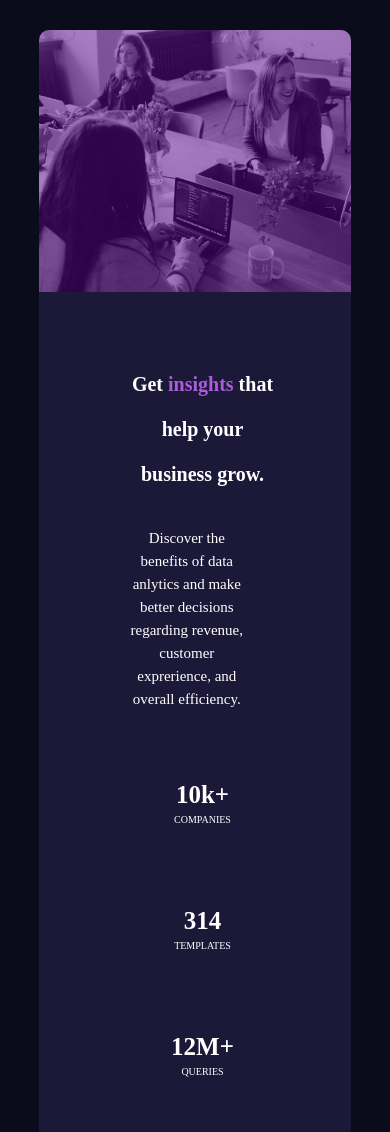
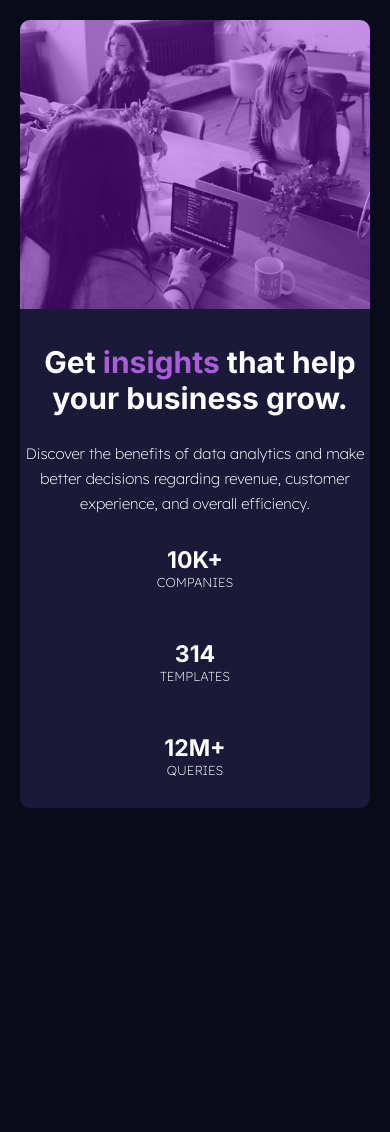
Before and after one commit to Ajith-20051013/Statuspreview, a plain HTML site: page index.html in a window 390 px wide. Shown: the top 1132 px of the page. After the commit the page ends 844 px from the top, so only its background shows below. Drawn offline with Linux system fonts and the light colour scheme.

Commit message:
copleted points

```diff
--- a/index.html
+++ b/index.html
@@ -2,44 +2,42 @@
 <!DOCTYPE html>
 <html lang="en">
 <head>
-    <meta charset="UTF-8" />
-    <meta name="viewport" content="width=device-width, initial-scale=1.0" />
-    <title>State preview card</title>
-    <link rel="icon" href="./images/favicon-32x32.png">
+    <meta charset="UTF-8">
+    <meta name="viewport" content="width=device-width, initial-scale=1.0">
+    <title>status preview card</title>
+    <link rel="icon" type="image/png" sizes="32x32" href="./images/favicon-32x32.png">
     <link rel="stylesheet" href="style.css">
+    <link href="https://fonts.googleapis.com/css2?family=Inter:ital,opsz,wght@0,14..32,100..900;1,14..32,100..900&display=swap" rel="stylesheet">
+    <link href="https://fonts.googleapis.com/css2?family=Lexend+Deca:wght@100..900&display=swap" rel="stylesheet">
 </head>
-
 <body>
-     <!--  whole container  -->
     <div class="container">
-      <div class="main1">
-       <div class="content">
-        <h1>Get <span class="htag">insights</span> that help your business grow.</h1>
-        <p class="mini-para">
-          Discover the benefits of data anlytics and make better decisions
-          regarding revenue, customer exprerience, and overall efficiency.
+        <div class="card">
+            <div class="contant">
+                <h1>Get <span>insights</span> that help your business grow.</h1>
+                <p>Discover the benefits of data analytics and make better decisions regarding revenue, customer
+                    experience, and overall efficiency.
                 </p>
-        <div class="review">
-          <div>
-            <h3>10k+</h3>
-            <span class="template">COMPANIES</span>
-          </div>
-
-          <div>
-            <h3>314</h3>
-            <span class="template">TEMPLATES</span>
-          </div>
-
-          <div>
-            <h3>12M+</h3>
-            <span class="template">QUERIES</span>
-
+                <div id="firstlist">
+                    <div class="list1">
+                        <ul class="u1">
+                           <h2><li>10k+</li></h2>
+                           <li class="list2">companies</li>
+                        </ul>
+                        <ul class="u1">
+                           <h2><li>314</li></h2>
+                            <li class="list2">templates</li>
+                        </ul>
+                        <ul class="u1">
+                            <h2><li>12m+</li></h2>
+                           <li class="list2">queries</li>
+                        </ul>
                     </div>
                 </div>
             </div>
+            <div class="image">
+                <img src="image-header-desktop.jpg" alt="image" class="color">
 
-        <div class="image1">
-          <img src="image-header-desktop.jpg" alt="">
             </div>
         </div>
     </div>
--- a/style.css
+++ b/style.css
@@ -2,122 +2,149 @@
     margin: 0;
     padding: 0;
 }
+body{
+    background-color: hsl(233, 47%, 7%);
+}
 
 .container{
-    height: 100vh;
-    width: 100vw;
+    height: 100%;
     display: flex;
+    justify-content: center;
     align-items: center;
-    justify-content: center;
-    background-color: #0a0c1b;
+    box-sizing: border-box;
+    margin-top: 120px;
 
 }
-
-.main1{
+.card{
+    width: 70%;
     display: flex;
-    width: 78%;
-
-    background-color: #1c1938;
-
     border-radius: 10px;
     overflow: hidden;
-    height: 450px;
+    min-width: 700px;
+    max-width: 1008px;
+    background-color: hsl(244, 38%, 16%);
 }
-.content{
-    width: 40%;
-    padding: 60px 70px;
-    color: white;
-    margin-left: 15px;
-
+span{
+    color: hsl(277, 64%, 61%);
 }
-.image1{
+.contant{
+    color: hsl(0, 0%, 100%);
+    padding: 60px 30px;
     width: 50%;
-    background-color:hsl(277, 97%, 28%);
-    max-width: 560px;
+}
+.image{
+    display: flex;
+    width: 60%;
+    background-color: hsl(277, 87%, 47%);
+}
+.color{
+    width: 100%;
+    opacity: 0.6;
+}
+#firstlist ul{
+    list-style: none;
+    margin: 0;
+    padding: 0;
+}
+#firstlist{
+    /* width: 80%; */
 }
 
-img{
+.list1{
+    display: flex;
+    margin-top: 70px;
+    padding: 0;
+    gap: 50px;
+    /* width: 80%; */
+}
+ h1{
     width: 100%;
-    height: 100%;
-    filter:opacity(0.5);
+    font-size: 35px;
+    font-family: "Inter", sans-serif;
+    font-optical-sizing: auto;
+    margin: 0;
+ }
+ p{
+    width: 100%;
+    margin-top: 20px;
+    line-height: 25px;
+    font-size: 15px;
+    font-family: "Lexend Deca", sans-serif;
+    font-optical-sizing: auto;
+    font-weight: 200;
 
-
-
-}
-
-h1{
-    font-size: 36px;
-    line-height: 45px;
-    margin-top: 10px;
-}
-
-h3{
-    font-size: 25px;
+ }
+ .u1 h2{
     margin: 0;
-}
-
-.review{
-    display: flex;
-    gap: 80px;
-    margin-top: 70px;
-
-}
-
-.mini-para{
-    margin-top: 30px;
-    font-size: 15px;
-    line-height: 23px;
-    width: 80%;
-}
-
-.htag{
-    color: hsl(277, 64%, 61%);
-}
-
- .template{
-    font-size: 10px;
-    margin: 0;
-}
-
-@media(max-width:835px){
-    .main1{
-        display: flex;
-        flex-wrap: wrap-reverse;
-        width: 80%;
-        margin: 30px 30px;
+    font-size: 23px;
+    padding: 0;
+    font-family: "Inter", sans-serif;
+    font-optical-sizing: auto;
+ }
+ .u1 li{
+    text-transform: uppercase;
+ }
+ .list2{
+    font-family: "Lexend Deca", sans-serif;
+    font-optical-sizing: auto;
+    font-weight: 200;
+    font-size: 13px;
+ }
+ @media(max-width:800px){
+    body{
+        margin: 0;
+        padding: 0;
+    }
+    .container{
+        width: 100%;
+        padding: 0;
+        margin: 0;
+    }
+    .contant{
+        text-align: center;
+        align-items: center;
+        width: 100%;
         height: 100%;
-        text-align: center;
-
+        padding: 0;
+        margin: 0;
     }
-    .review{
-        flex-direction: column;
-    }
-
-
-    .content{
-        width: 100%;
-    }
-
-    .image1{
-        width: 100%;
-        height:auto;
-    }
-
-    img{
+     .image{
         width: 100%;
         height: 100%;
     }
+     .image .color{
+        width: 100%;
+        /* height: 60vh; */
 
-    .container{
+     }
+    .card{
         height: 100%;
+        width: 80%;
+        min-width: 350px;
+        /* max-width: 980px; */
+        margin: 20px 10px;
+        flex-direction: column-reverse;
+        /* min-width: 300px; */
+    }
+    .list1{
+        flex-direction: column;
+        display: flex;
+        margin: 30px 0px;
+        padding: 0;
+        gap: 50px;
+        width: 100%;
+    }
+    #firstlist{
+        width: 100%;
+    }
+    h1{
+        margin-top: 30px;
+        padding: 5px;
+        font-size: 30px;
 
     }
-
-    h1{
-        font-size: 20px;
+    .contant p{
+        /* padding: 30px; */
+        /* margin-left: 20px; */
     }
-
-
-
-
-}
+ }
```
Lines whose indentation alone changed are shown as unchanged.
